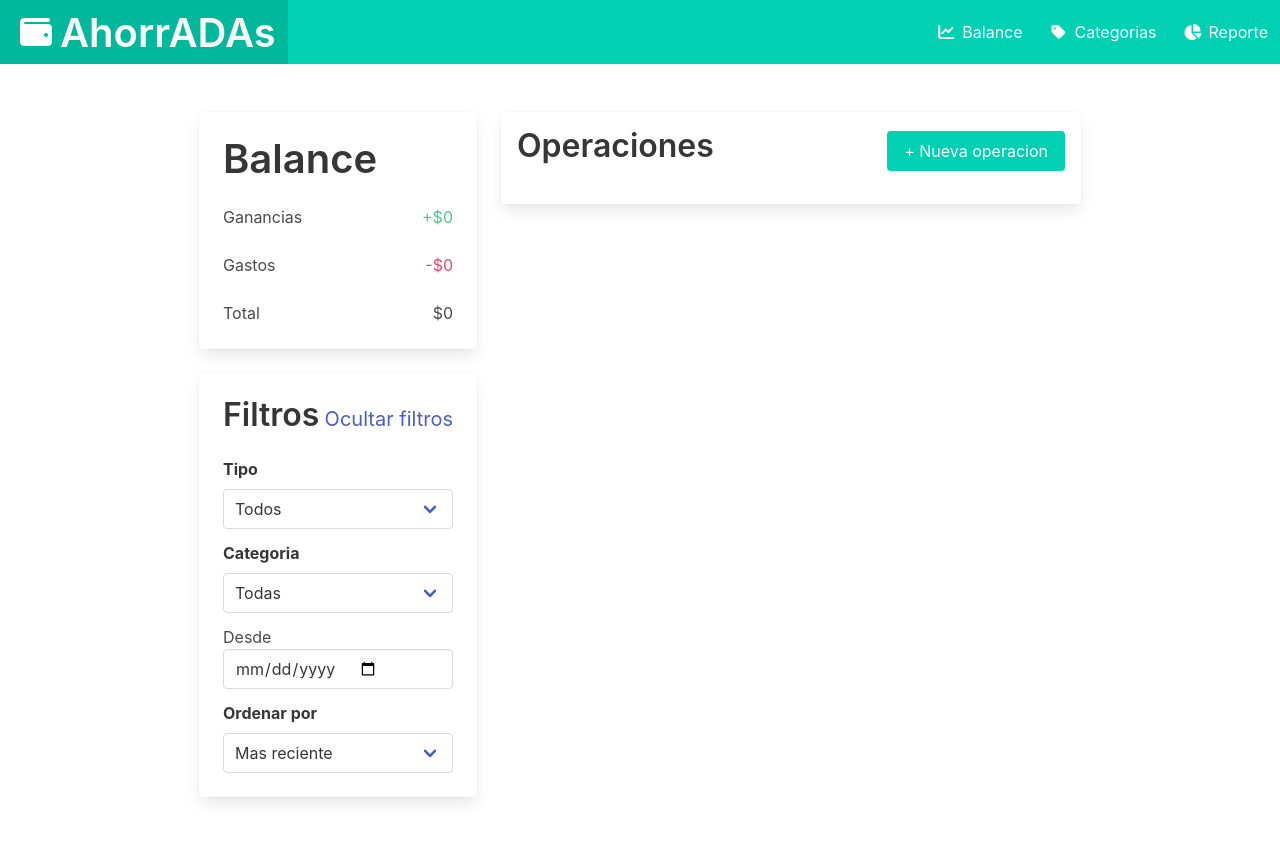
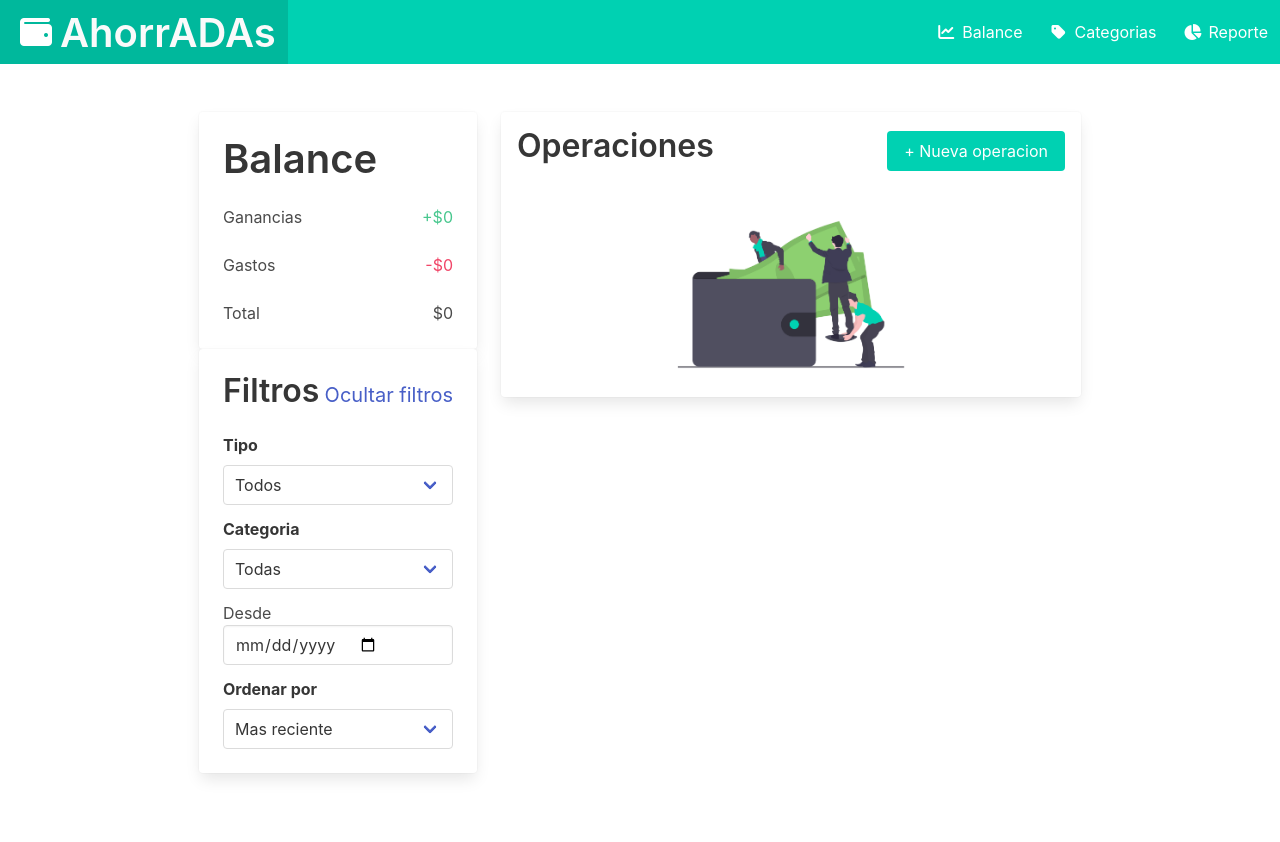
Before and after one commit to diamelagiardini/ahorrADAs, a plain HTML site: page index.html in a window 1280 px wide. After the commit the page ends 821 px from the top, so only its background shows below. Drawn offline with nearby package versions, Linux system fonts and the light colour scheme.

Commit message:
imagen de tarjeta operaciones

```diff
--- a/index.html
+++ b/index.html
@@ -5,7 +5,7 @@
     <meta charset="UTF-8">
     <meta http-equiv="X-UA-Compatible" content="IE=edge">
     <meta name="viewport" content="width=device-width, initial-scale=1.0">
-    <title>Document</title>
+    <title>AhorrADAs</title>
     <link rel="stylesheet" href="https://cdn.jsdelivr.net/npm/bulma@0.9.3/css/bulma.min.css">
     <script src="https://kit.fontawesome.com/22bd207fea.js" crossorigin="anonymous"></script>
 </head>
@@ -64,10 +64,10 @@
 
             <!--COLUMNA 1-->
             <div class="column is-3">
-                <div class="columns">
+
                 <!-- COLUMNA 1-A -->
 
-                    <div class="column">
+
                 <div class="card">
                     <div class="card-content">
                         <div class="content">
@@ -99,12 +99,8 @@
                         </div>
                     </div>
                 </div>
-                    </div>
-                </div>
 
-                <div class="columns">
                 <!-- COLUMNA 1-B  -->
-                    <div class="column">
 
                 <div class="card">
                     <div class="card-content">
@@ -171,8 +167,6 @@
                     </div>
                 </div>
             </div>
-                </div>
-            </div>
 
             <!--COLUMNA 2-->
             <div class="column is-6">
@@ -184,9 +178,13 @@
                             <button class="button is-primary ">+ Nueva operacion</button>
                         </div>
 
-                        <!-- <figure class="image">
-                            <img src="./wallet.png" alt="billetera">
-                        </figure> -->
+                       <div class="columns">
+                           <div class="column is-offset-3 is-6">
+                               <div class="image">
+                                   <img src="./wallet.png" alt="Billetera">
+                               </div>
+                           </div>
+                       </div>
 
                     </div>
                 </div>
```
Lines whose indentation alone changed are shown as unchanged.
